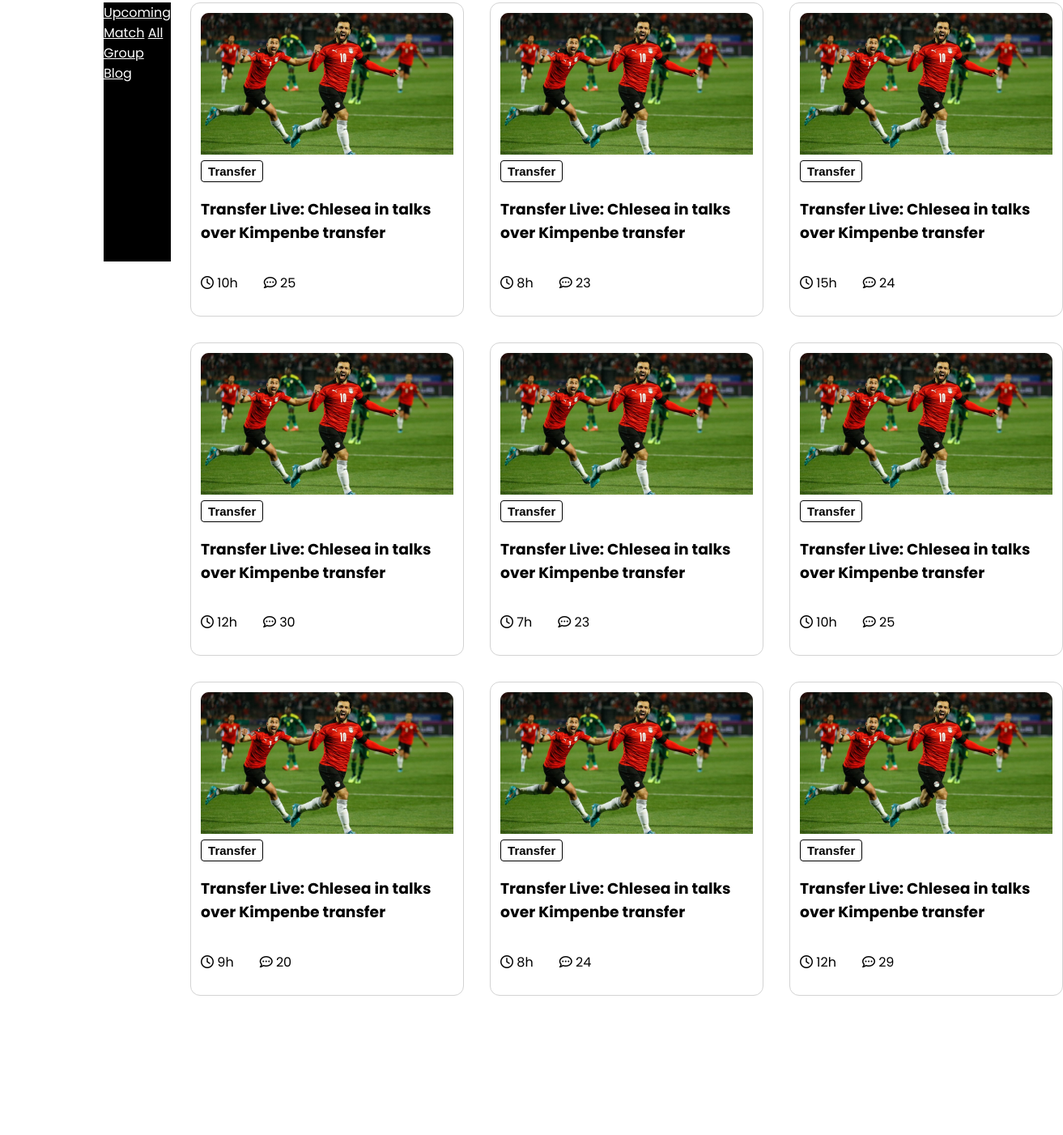
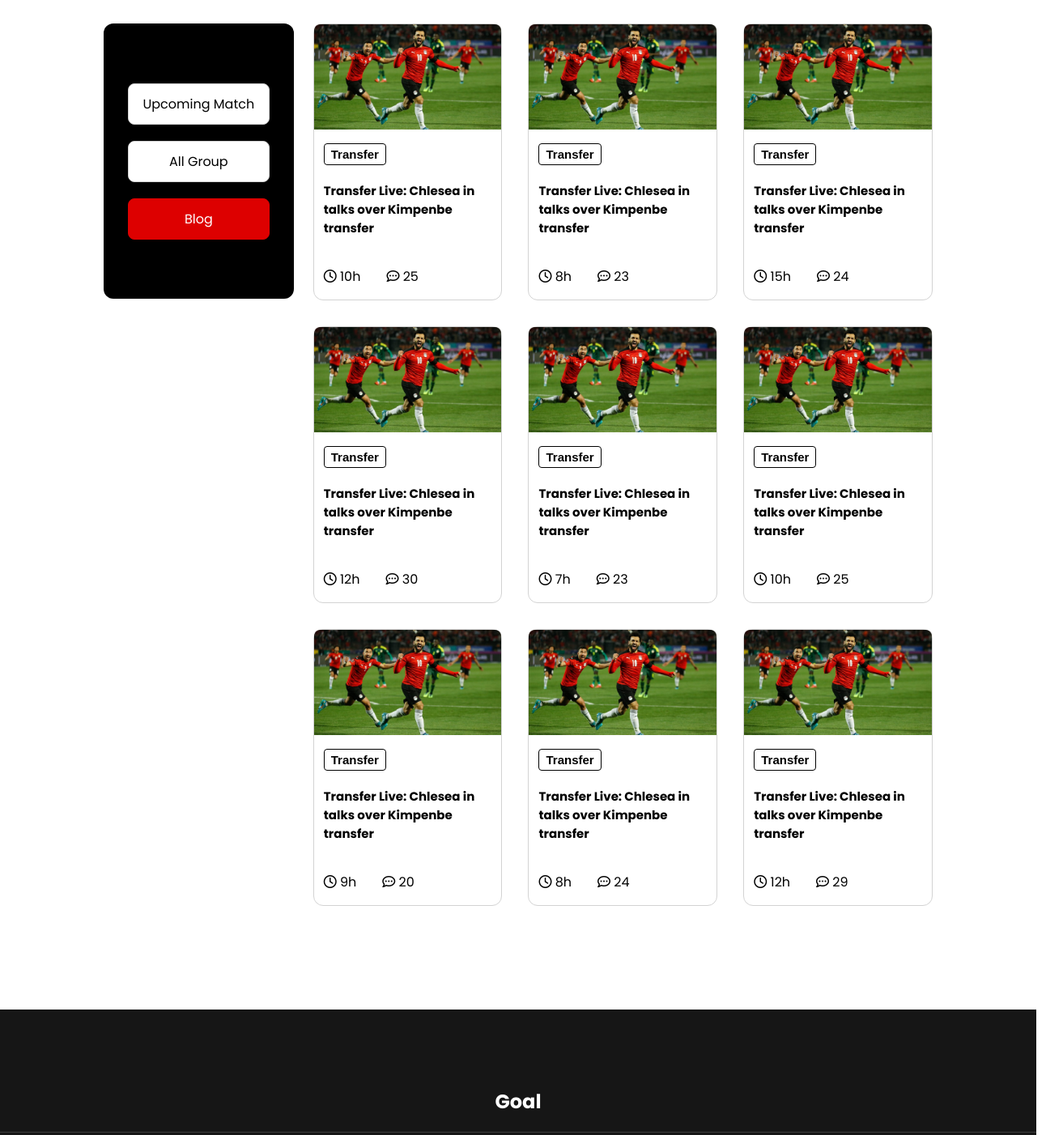
Before and after one commit to Mamun8757/Responsive-World-Cup-Website, a plain HTML site: page index.html in a window 1280 px wide. Shown: the part 699-2101 px from the top of the page at 81% size, 1313 px wide, since content can reach past the window. Before the commit the page ends 1929 px from the top, so only its background shows below. Drawn offline with Linux system fonts and the light colour scheme.

Commit message:
1st step done

```diff
--- a/index.html
+++ b/index.html
@@ -34,15 +34,15 @@
         <div class="vertical-menu">
             <a href="#">Upcoming Match</a>
             <a href="#">All Group</a>
-            <a href="#">Blog</a>
+            <a href="#" id="bg-red">Blog</a>
         </div>
         <div class="match-info">
             <div class="match-details">
                 <img src="resources/images/Blog Image.png" alt="Blog">
                 <button>Transfer</button>
-                <h3>Transfer Live: Chlesea in talks
-                over Kimpenbe transfer</h3>
-                <div class="common">
+                <h4>Transfer Live: Chlesea in talks
+                over Kimpenbe transfer</h4>
+                <div class="icons">
                     <p><i class="fa-regular fa-clock"></i> 10h</p>
                     <p><i class="fa-regular fa-comment-dots"></i> 25</p>
                 </div>
@@ -50,9 +50,9 @@
             <div class="match-details">
                 <img src="resources/images/Blog Image.png" alt="Blog">
                 <button>Transfer</button>
-                <h3>Transfer Live: Chlesea in talks
-                over Kimpenbe transfer</h3>
-                <div class="common">
+                <h4>Transfer Live: Chlesea in talks
+                over Kimpenbe transfer</h4>
+                <div class="icons">
                     <p><i class="fa-regular fa-clock"></i> 8h</p>
                     <p><i class="fa-regular fa-comment-dots"></i> 23</p>
                 </div>
@@ -60,9 +60,9 @@
             <div class="match-details">
                 <img src="resources/images/Blog Image.png" alt="Blog">
                 <button>Transfer</button>
-                <h3>Transfer Live: Chlesea in talks
-                over Kimpenbe transfer</h3>
-                <div class="common">
+                <h4>Transfer Live: Chlesea in talks
+                over Kimpenbe transfer</h4>
+                <div class="icons">
                     <p><i class="fa-regular fa-clock"></i> 15h</p>
                     <p><i class="fa-regular fa-comment-dots"></i> 24</p>
                 </div>
@@ -70,9 +70,9 @@
             <div class="match-details">
                 <img src="resources/images/Blog Image.png" alt="Blog">
                 <button>Transfer</button>
-                <h3>Transfer Live: Chlesea in talks
-                over Kimpenbe transfer</h3>
-                <div class="common">
+                <h4>Transfer Live: Chlesea in talks
+                over Kimpenbe transfer</h4>
+                <div class="icons">
                     <p><i class="fa-regular fa-clock"></i> 12h</p>
                     <p><i class="fa-regular fa-comment-dots"></i> 30</p>
                 </div>
@@ -80,9 +80,9 @@
             <div class="match-details">
                 <img src="resources/images/Blog Image.png" alt="Blog">
                 <button>Transfer</button>
-                <h3>Transfer Live: Chlesea in talks
-                over Kimpenbe transfer</h3>
-                <div class="common">
+                <h4>Transfer Live: Chlesea in talks
+                over Kimpenbe transfer</h4>
+                <div class="icons">
                     <p><i class="fa-regular fa-clock"></i> 7h</p>
                     <p><i class="fa-regular fa-comment-dots"></i> 23</p>
                 </div>
@@ -90,9 +90,9 @@
             <div class="match-details">
                 <img src="resources/images/Blog Image.png" alt="Blog">
                 <button>Transfer</button>
-                <h3>Transfer Live: Chlesea in talks
-                over Kimpenbe transfer</h3>
-                <div class="common">
+                <h4>Transfer Live: Chlesea in talks
+                over Kimpenbe transfer</h4>
+                <div class="icons">
                     <p><i class="fa-regular fa-clock"></i> 10h</p>
                     <p><i class="fa-regular fa-comment-dots"></i> 25</p>
                 </div>
@@ -100,9 +100,9 @@
             <div class="match-details">
                 <img src="resources/images/Blog Image.png" alt="Blog">
                 <button>Transfer</button>
-                <h3>Transfer Live: Chlesea in talks
-                over Kimpenbe transfer</h3>
-                <div class="common">
+                <h4>Transfer Live: Chlesea in talks
+                over Kimpenbe transfer</h4>
+                <div class="icons">
                     <p><i class="fa-regular fa-clock"></i> 9h</p>
                     <p><i class="fa-regular fa-comment-dots"></i> 20</p>
                 </div>
@@ -110,9 +110,9 @@
             <div class="match-details">
                 <img src="resources/images/Blog Image.png" alt="Blog">
                 <button>Transfer</button>
-                <h3>Transfer Live: Chlesea in talks
-                over Kimpenbe transfer</h3>
-                <div class="common">
+                <h4>Transfer Live: Chlesea in talks
+                over Kimpenbe transfer</h4>
+                <div class="icons">
                     <p><i class="fa-regular fa-clock"></i> 8h</p>
                     <p><i class="fa-regular fa-comment-dots"></i> 24</p>
                 </div>
@@ -120,9 +120,9 @@
             <div class="match-details">
                 <img src="resources/images/Blog Image.png" alt="Blog">
                 <button>Transfer</button>
-                <h3>Transfer Live: Chlesea in talks
-                over Kimpenbe transfer</h3>
-                <div class="common">
+                <h4>Transfer Live: Chlesea in talks
+                over Kimpenbe transfer</h4>
+                <div class="icons">
                     <p><i class="fa-regular fa-clock"></i> 12h</p>
                     <p><i class="fa-regular fa-comment-dots"></i> 29</p>
                 </div>
@@ -132,5 +132,20 @@
     </section>
 
     <!-- End Main Content  -->
+
 </body>
+<!-- footer Content Start  -->
+<footer class="footer-style">
+    <h2>Goal</h2>
+    <hr style="height:1px;border-width:0;color:rgba(128, 128, 128, 0.37);background-color:rgba(128, 128, 128, 0.37)">
+    <ul>
+        <li>Contact Us</li>
+        <li>Terms Of Service</li>
+        <li>Privacy Policy</li>
+        <li>Privacy Settings</li>
+        <li>Goal App</li>
+        <li>Goal Live</li>
+    </ul>
+</footer>
+<!-- footer Content End  -->
 </html>
--- a/style.css
+++ b/style.css
@@ -1,6 +1,6 @@
 body{
-    margin: 0 10%;
-    padding: 0;
+    margin: 0px;
+    height: 100vh;
     font-family: 'Poppins', sans-serif;
 
 }
@@ -13,7 +13,7 @@ body{
     align-items: center;
     background-color: black;
     border-radius: 20px;
-    margin: 5% 0;
+    margin: 5% 10%;
 }
 
 .split-1 {
@@ -48,19 +48,36 @@ body{
 .container{
     display: flex;
     gap: 1.5em;
-
+    margin: 0% 10% 10% 10%;
 
 
 }
 .vertical-menu{
+    display: flex;
+    flex-direction: column;
+    justify-content: center;
     background-color: black;
+    border-radius: 12px;
+    padding: 10px;
     height: 40vh;
-    width: 300px;
+    width: 100%;
 
 
 
 }
 .vertical-menu a{
+    color: #000000;
+    text-decoration: none;
+    border: 1px solid lightgray;
+    border-radius: 8px;
+    background-color: #ffffff;
+    margin: 10px 20px;
+    text-align: center;
+    padding: 12px 0;
+}
+#bg-red{
+    background-color: #DD0000;
+    border: 1px solid #DD0000;
     color: #ffffff;
 }
 .match-info{
@@ -75,7 +92,11 @@ body{
 .match-details{
     border: 1px solid lightgray;
     border-radius: 12px;
-    padding: 12px;
+
+}
+.match-details h4{
+    padding-left: 12px;
+    font-size: 15px;
 }
 .match-details button{
     background-color: white;
@@ -84,8 +105,41 @@ body{
     padding: 4px 8px;
     font-size: 15px;
     font-weight: 700;
+    margin-left: 12px;
+    margin-top: 10px;
 }
-.common{
+.match-details img{
+    height: 130px;
+    width: auto;
+}
+.icons{
     display: flex;
     gap: 2em;
+    padding-left: 12px;
 }
+
+
+/* Footer  */
+.footer-style{
+    background-color: #161616;
+
+}
+.footer-style h2{
+    color: #ffffff;
+    text-align: center;
+    padding-top: 4em;
+}
+/* hr.line-1{
+
+    background-color:rgb(190, 27, 27);
+} */
+ul{
+    display: flex;
+    column-gap: 3em;
+    justify-content: center;
+}
+ul>li{
+    color: lightgrey;
+    list-style: none;
+    padding: 4em 0;
+}
```
